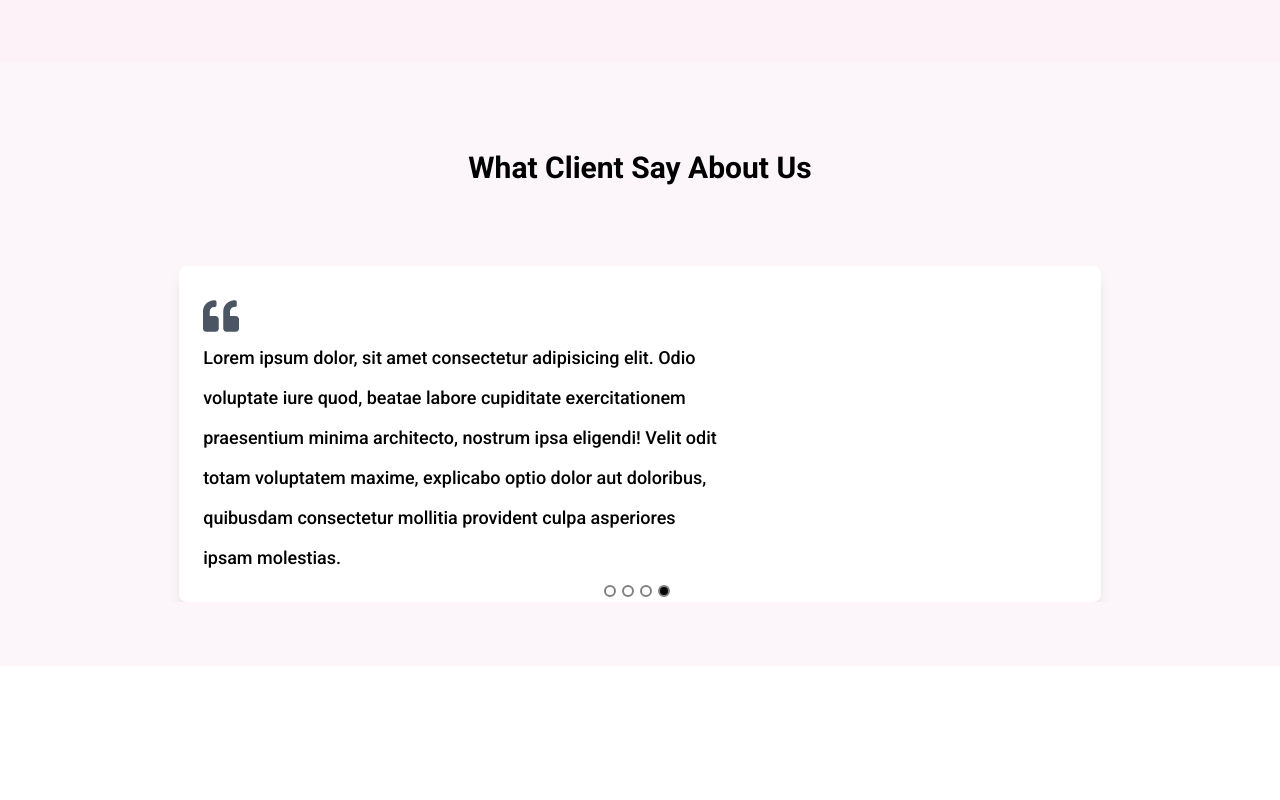
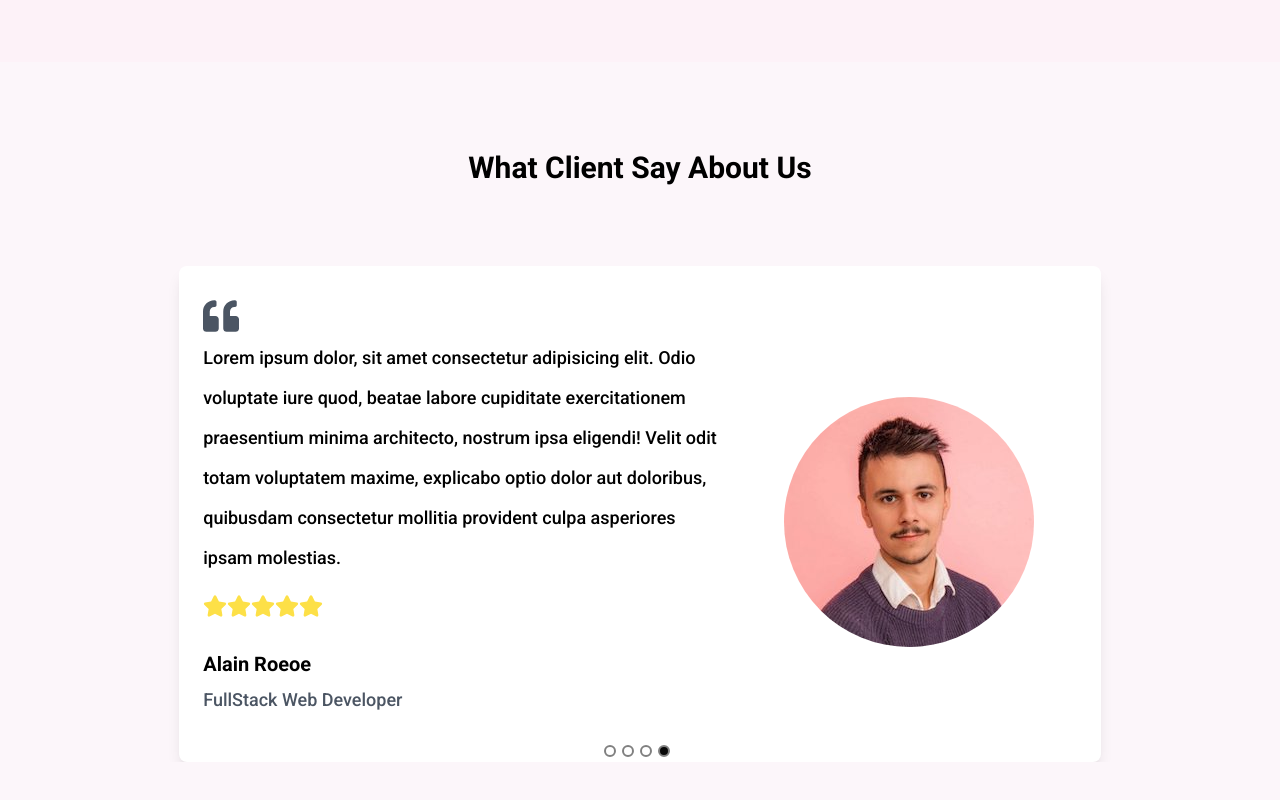
Before and after one commit to moonspark78/TrackP_NextJS, a Next.js app: page / in a window 1280 px wide. Shown: the part 2550-3350 px from the top of the page. Before the commit the page ends 3216 px from the top, so only its background shows below. Built offline with nearby package versions, Linux system fonts and the light colour scheme.

Commit message:
📈done  on  the review  sections  📈

```diff
--- a/components/Home/Review/ReviewCard.tsx
+++ b/components/Home/Review/ReviewCard.tsx
@@ -1,5 +1,6 @@
 import React from 'react'
-import { FaQuoteLeft } from 'react-icons/fa';
+import Image from 'next/image'
+import { FaQuoteLeft, FaStar } from 'react-icons/fa';
 
 
 type Props ={
@@ -13,12 +14,33 @@ const ReviewCard = ({name, image}:Props) => {
             <FaQuoteLeft className='w-9 h-9 oppacity-10 absolute text-gray-600 top-8'/>
         </div>
         <div className='grid grid-cols-1 lg:grid-cols-5 gap-6 items-center pt-4'>
+            {/* Text Content */}
             <div className='col-span-3 order-2 lg:order-1'>
                 <p className='mt-8 text-sm sm:text-base md:text-lg font-medium leading-[1.5rem] sm:leading-[1.8rem]
                  md:leading-[2.5rem] '>Lorem ipsum dolor, sit amet consectetur adipisicing elit. Odio voluptate iure quod,
                   beatae labore cupiditate exercitationem praesentium minima architecto, nostrum ipsa eligendi!
                   Velit odit totam voluptatem maxime,
-                  explicabo optio dolor aut doloribus, quibusdam consectetur mollitia provident culpa asperiores ipsam molestias.</p>
+                  explicabo optio dolor aut doloribus, quibusdam consectetur mollitia provident culpa asperiores ipsam molestias.
+                </p>
+                <div className='flex items-center mt-4'>
+                    <FaStar className='text-yellow-300 w-6 h-6'/>
+                    <FaStar className='text-yellow-300 w-6 h-6'/>
+                    <FaStar className='text-yellow-300 w-6 h-6'/>
+                    <FaStar className='text-yellow-300 w-6 h-6'/>
+                    <FaStar className='text-yellow-300 w-6 h-6'/>
+                </div>
+                <h1 className='text-xl font-semibold mt-8'>{name}</h1>
+                <p className='mt-2 text-lg text-gray-600 font-medium mb-6'>FullStack Web Developer</p>
+            </div>
+            {/* Image */}
+            <div className='col-span-2 mx-auto order-1 lg:order-2'>
+                <Image
+                    src={image}
+                    alt={name}
+                    width={250}
+                    height={150}
+                    className='rounded-full'
+                />
             </div>
         </div>
     </div>
```
